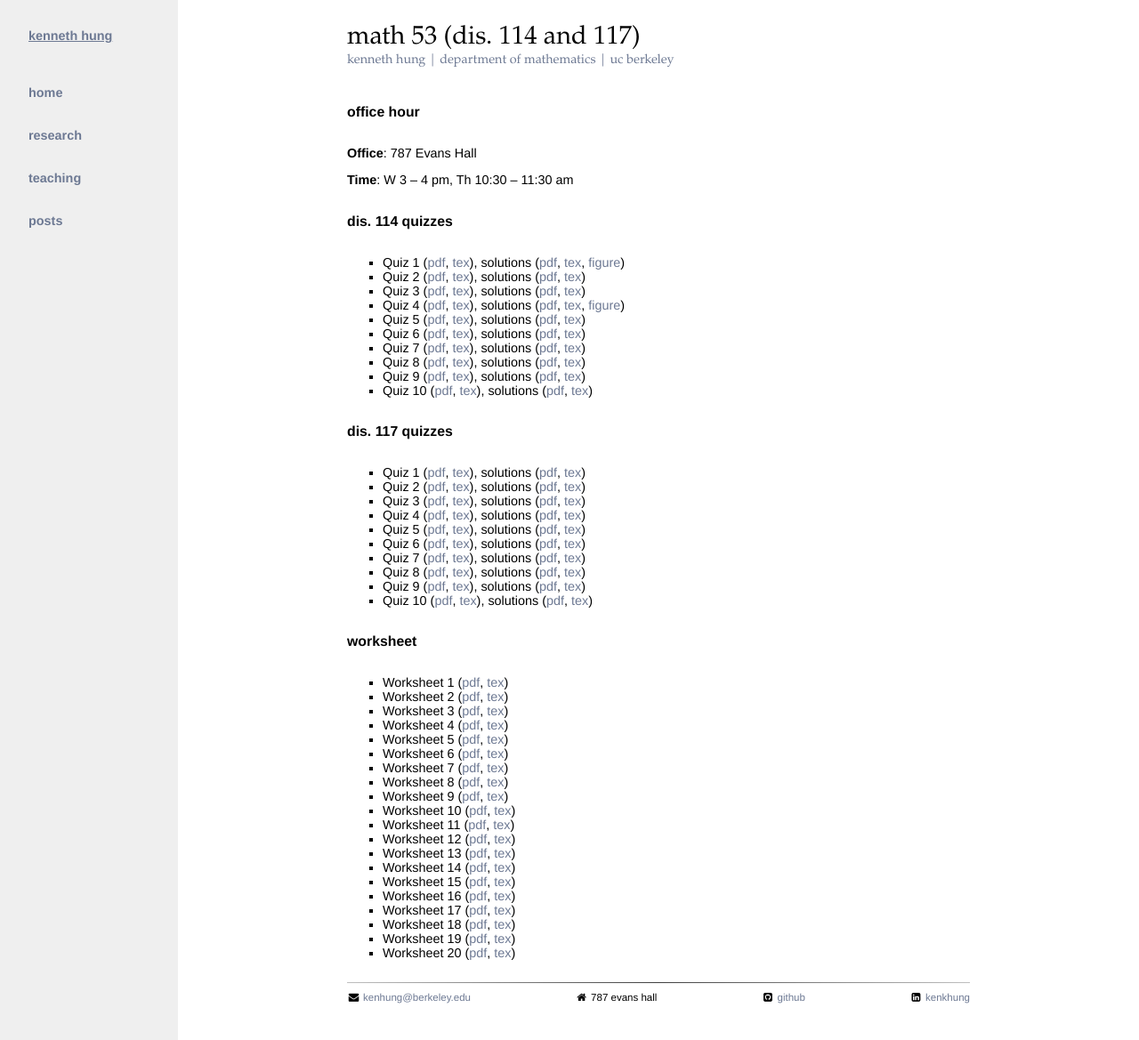
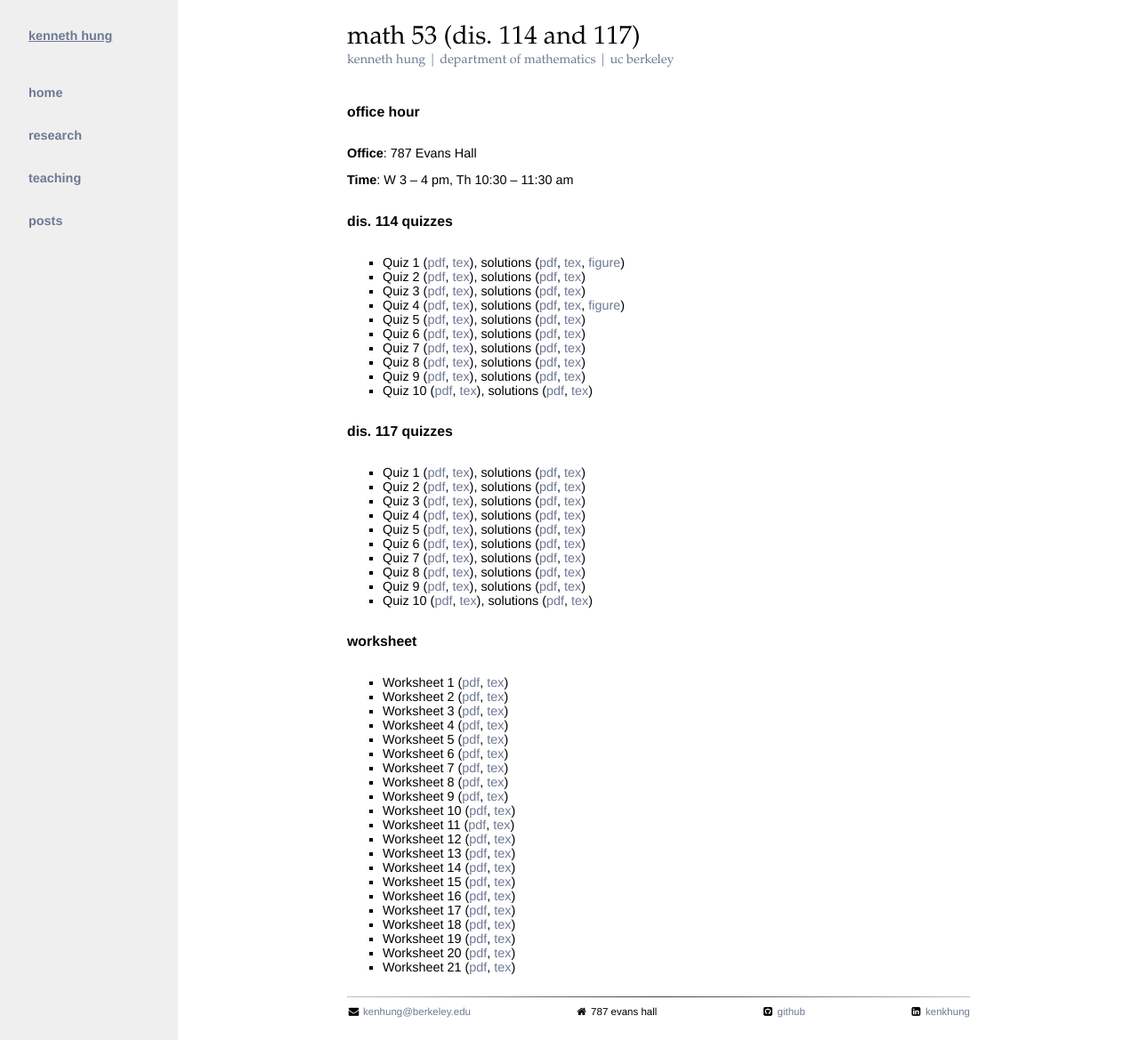
Before and after one commit to yiqunchen/kenhungkk.github.io, a Jekyll site: the page built from courses/math053/index.md, in a window 1280 px wide and 1169 px high. Shown: the whole window at 89% size. Built offline with Jekyll 4.4.1, drawn with Linux system fonts in a browser that asks for light colours; nearby versions of some CDN libraries.

Commit message:
worksheet 21 for math053

```diff
--- a/courses/math053/index.md
+++ b/courses/math053/index.md
@@ -56,3 +56,4 @@ title: Math 53 (Dis. 114 and 117)
 - Worksheet 18 ([pdf](worksheet18.pdf), [tex](worksheet18.tex))
 - Worksheet 19 ([pdf](worksheet19.pdf), [tex](worksheet19.tex))
 - Worksheet 20 ([pdf](worksheet20.pdf), [tex](worksheet20.tex))
+- Worksheet 21 ([pdf](worksheet21.pdf), [tex](worksheet21.tex))
```
Also changed, not shown: 2 other files.
